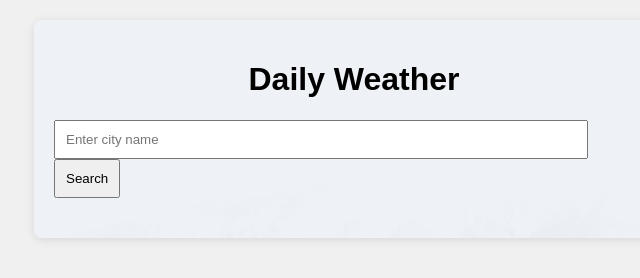
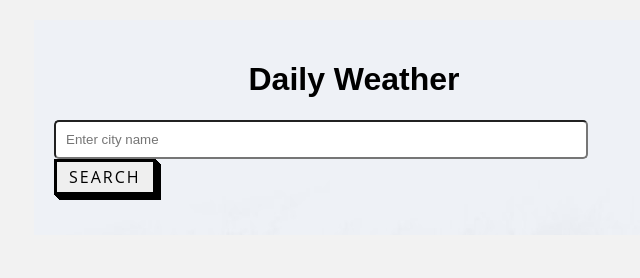
Before and after one commit to Shoeb1989/Daily-Weather, a plain HTML site: page index.html in a window 1280 px wide. Shown: the whole page, without its empty margins (286-926 px from the left). Drawn offline with Linux system fonts and the light colour scheme.

Commit message:
search btn fixed

```diff
--- a/index.css
+++ b/index.css
@@ -1,8 +1,9 @@
 body {
     font-family: Arial, sans-serif;
-    background-color: #f0f0f0;
     margin: 0;
     padding: 20px;
+    background: #f2f2f2;
+
 }
 
 .container {
@@ -10,8 +11,11 @@ body {
     margin: auto;
     padding: 20px;
     background-image: url("/pictures/small.jpg");
-    border-radius: 8px;
-    box-shadow: 0 2px 10px rgba(0,0,0,0.1);
+
+}
+
+.search{
+    border-radius: 5px;
 }
 
 h1 {
@@ -24,8 +28,41 @@ input {
 }
 
 button {
-    padding: 10px;
+    font-family: "Open Sans", sans-serif;
+    font-size: 16px;
+    letter-spacing: 2px;
+    text-decoration: none;
+    text-transform: uppercase;
+    color: #000;
+    cursor: pointer;
+    border: 3px solid;
+    padding: 0.25em 0.5em;
+    box-shadow: 1px 1px 0px 0px, 2px 2px 0px 0px, 3px 3px 0px 0px, 4px 4px 0px 0px, 5px 5px 0px 0px;
+    position: relative;
+    user-select: none;
+    -webkit-user-select: none;
+    touch-action: manipulation;
 }
+
+.button:active {
+    box-shadow: 0px 0px 0px 0px;
+    top: 5px;
+    left: 5px;
+}
+
+@media (min-width: 768px) {
+    .button {
+        padding: 0.25em 0.75em;
+    }
+}
+
+
+.button-33 :hover {
+    box-shadow: rgba(44, 187, 99, .35) 0 -25px 18px -14px inset, rgba(44, 187, 99, .25) 0 1px 2px, rgba(44, 187, 99, .25) 0 2px 4px, rgba(44, 187, 99, .25) 0 4px 8px, rgba(44, 187, 99, .25) 0 8px 16px, rgba(44, 187, 99, .25) 0 16px 32px;
+    transform: scale(1.05) rotate(-1deg);
+}
+
+
 
 .weather-info {
     margin-top: 20px;
@@ -38,26 +75,33 @@ button {
 
 .weather-info h3 {
     text-align: center;
-    color: black;
+    color: rgb(14, 2, 15);
     font-size: 30px;
     font-weight: bold;
 
 }
 
+
+
 .weather-info ul {
-    list-style-type: none; /* Optional: Remove bullet points */
+    list-style-type: none;
+    /* Optional: Remove bullet points */
 
 
 }
 
-.weather-info li {
-    text-align: center; /* Center the list items as well */
-    margin: 7px 0; /* Add some spacing between list items */
-    padding: 20px;
-    background-image: url("/pictures/weatherimg.jpg");
-    border-radius: 8px;
-    font-weight: 700;
 
 
 
+.weather-info li {
+    text-align: center;
+    /* Center the list items as well */
+    margin: 7px 0;
+    /* Add some spacing between list items */
+    padding: 20px;
+    background-image: url("/pictures/small.jpg");
+    opacity: 0.5;
+    border-radius: 8px;
+    font-weight: bolder;
+
 }
--- a/index.html
+++ b/index.html
@@ -10,8 +10,8 @@
     <div class="container">
         <h1>Daily Weather</h1>
 
-        <input type="text" id="city-input" placeholder="Enter city name">
-        <button id="search-btn">Search</button>
+        <input class="search" type="text" id="city-input" placeholder="Enter city name">
+        <button  id="search-btn" class="button button-33" >Search</button>
         <div id="weather-info" class="weather-info"></div>
         <div id="error-message" class="error-message"></div>
 
```
Also changed, not shown: pictures/background 2.jpg (added), pictures/background.jpg (added).
